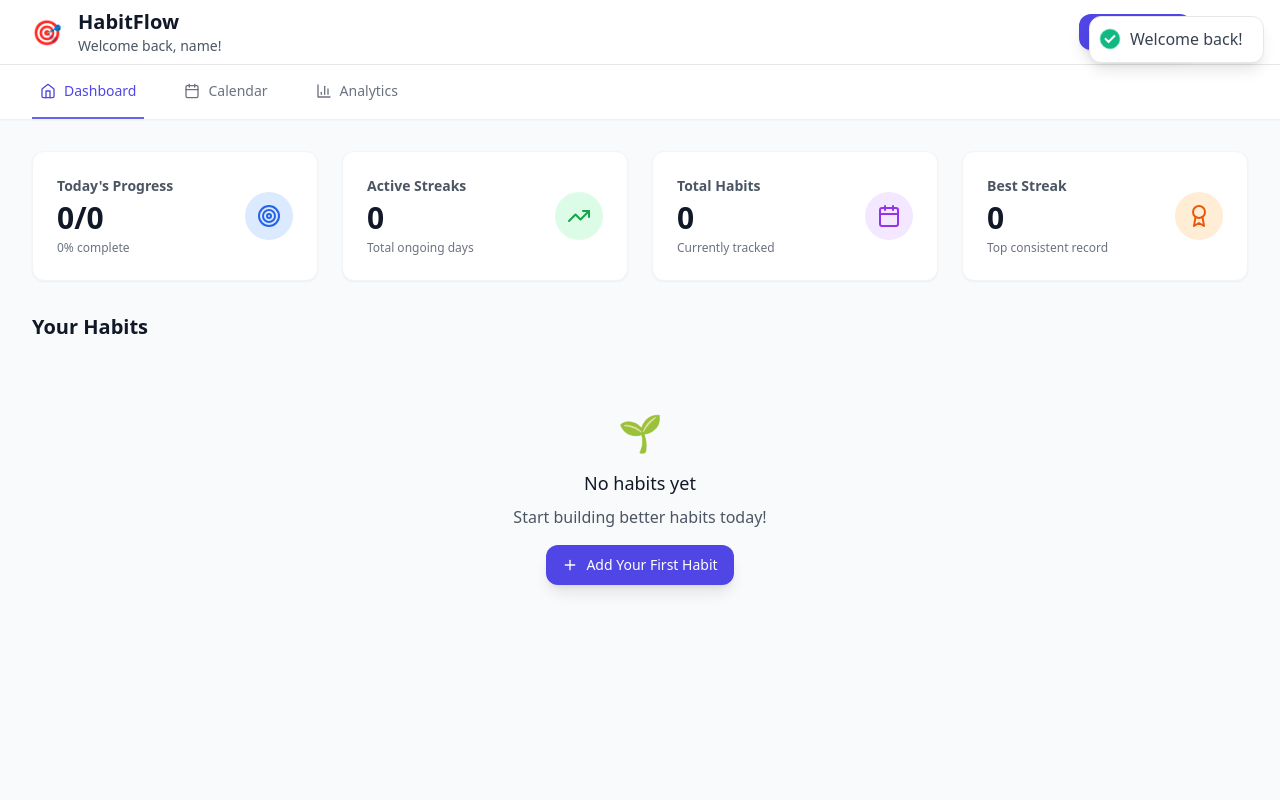
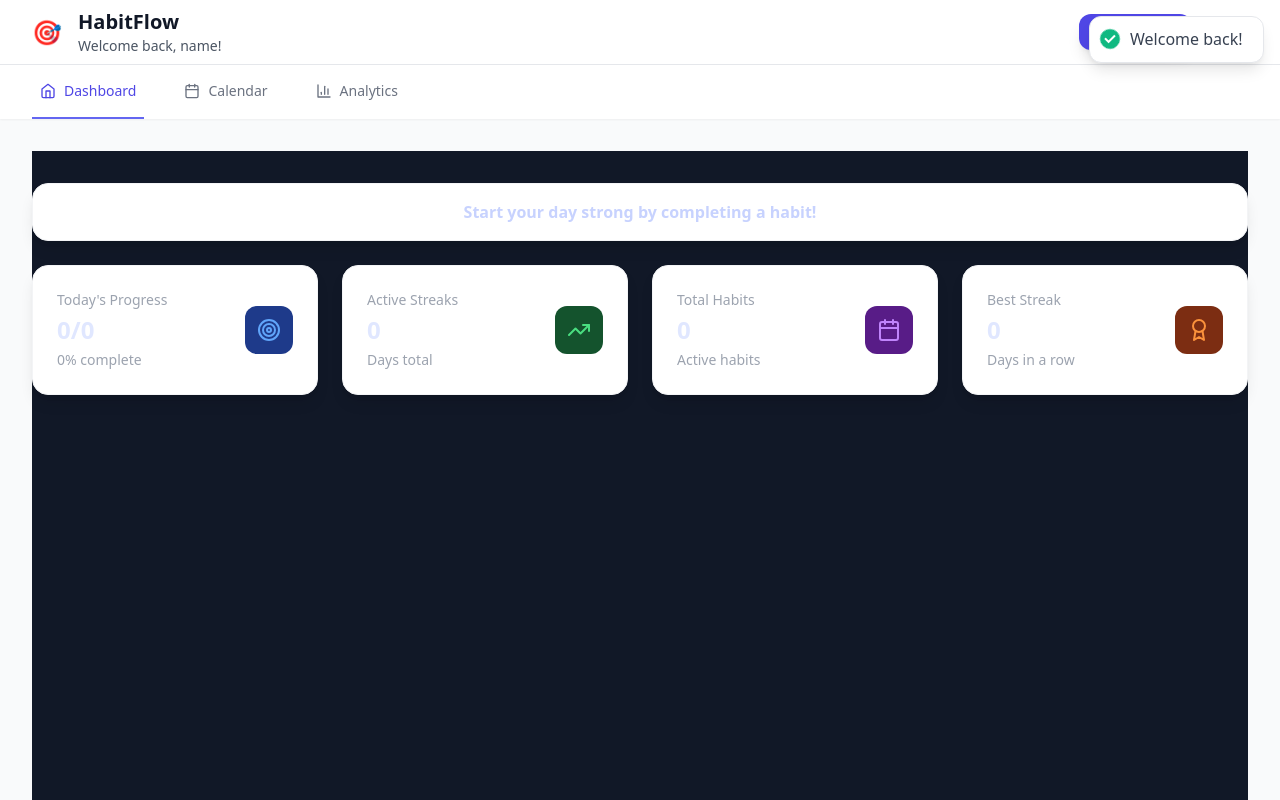
Before and after one commit to stormothecyborg/CBA_website, a React (Vite) app: page / in a window 1280 px wide. Both pictures are taken after typing "name@example.com", "Sample123" into the empty fields and a click on the button "Sign in". Shown: the top 800 px of the page. Built offline with nearby package versions, Linux system fonts and the light colour scheme.

Commit message:
Updated dashboard
added motivational quote, daily streak and changed the background color

```diff
--- a/src/components/dashboard/StatsOverview.tsx
+++ b/src/components/dashboard/StatsOverview.tsx
@@ -1,25 +1,34 @@
 import React from 'react';
 import { motion } from 'framer-motion';
-import { Target, TrendingUp, Calendar, Award } from 'lucide-react';
+import { Target, TrendingUp, Calendar, Award, Star } from 'lucide-react';
 import { format } from 'date-fns';
 import { useHabits } from '../../hooks/useHabits';
 import { Card } from '../ui/Card';
 
 export const StatsOverview: React.FC = () => {
   const { habits, entries, streaks, getHabitEntry } = useHabits();
+
   const today = format(new Date(), 'yyyy-MM-dd');
-
-  const todayCompletions = habits.filter(
-    (habit) => getHabitEntry(habit.id, today)?.completed
+  const todayCompletions = habits.filter(habit =>
+    getHabitEntry(habit.id, today)?.completed
   ).length;
 
-  const totalStreaks = streaks.reduce((sum, s) => sum + s.current, 0);
-  const longestStreak =
-    streaks.length > 0 ? Math.max(...streaks.map((s) => s.longest)) : 0;
-  const completionRate =
-    habits.length > 0
-      ? Math.round((todayCompletions / habits.length) * 100)
-      : 0;
+  const totalStreaks = streaks.reduce((sum, streak) => sum + streak.current, 0);
+  const longestStreak = Math.max(...streaks.map(s => s.longest), 0);
+  const completionRate = habits.length > 0 ? Math.round((todayCompletions / habits.length) * 100) : 0;
+
+  // Find habit with longest streak (safe version)
+  const longestStreakIndex = streaks.findIndex(s => s.longest === longestStreak);
+  const longestStreakHabit = (longestStreakIndex !== -1 && habits[longestStreakIndex])
+    ? habits[longestStreakIndex]
+    : null;
+
+  // Motivational message
+  let motivationalMessage = "Start your day strong by completing a habit!";
+  if (completionRate === 100) motivationalMessage = "Amazing! You completed all your habits today! 🎉";
+  else if (completionRate >= 75) motivationalMessage = "Great job! Keep pushing for 100%! 💪";
+  else if (completionRate >= 50) motivationalMessage = "Good progress! Stay consistent!";
+  else if (completionRate > 0) motivationalMessage = "Every step counts. Keep going!";
 
   const stats = [
     {
@@ -27,59 +36,74 @@ export const StatsOverview: React.FC = () => {
       value: `${todayCompletions}/${habits.length}`,
       subtitle: `${completionRate}% complete`,
       icon: Target,
-      color: 'text-blue-600',
-      bgColor: 'bg-blue-100',
+      color: 'text-blue-400',
+      bgColor: 'bg-blue-900',
     },
     {
       title: 'Active Streaks',
       value: totalStreaks.toString(),
-      subtitle: 'Total ongoing days',
+      subtitle: 'Days total',
       icon: TrendingUp,
-      color: 'text-green-600',
-      bgColor: 'bg-green-100',
+      color: 'text-green-400',
+      bgColor: 'bg-green-900',
     },
     {
       title: 'Total Habits',
       value: habits.length.toString(),
-      subtitle: 'Currently tracked',
+      subtitle: 'Active habits',
       icon: Calendar,
-      color: 'text-purple-600',
-      bgColor: 'bg-purple-100',
+      color: 'text-purple-400',
+      bgColor: 'bg-purple-900',
     },
     {
       title: 'Best Streak',
       value: longestStreak.toString(),
-      subtitle: 'Top consistent record',
+      subtitle: 'Days in a row',
       icon: Award,
-      color: 'text-orange-600',
-      bgColor: 'bg-orange-100',
+      color: 'text-orange-400',
+      bgColor: 'bg-orange-900',
     },
-  ];
+    longestStreakHabit && {
+      title: 'Longest Streak Habit',
+      value: longestStreakHabit.name,
+      subtitle: `🔥 ${longestStreak} days`,
+      icon: Star,
+      color: 'text-yellow-400',
+      bgColor: 'bg-yellow-900',
+    }
+  ].filter(Boolean);
 
   return (
+    <div className="bg-gray-900 min-h-screen py-8">
+      <Card className="mb-6 p-4 bg-gray-800 text-center text-indigo-200 font-semibold shadow">
+        {motivationalMessage}
+      </Card>
       <div className="grid grid-cols-1 sm:grid-cols-2 lg:grid-cols-4 gap-6">
-      {stats.map(({ title, value, subtitle, icon: Icon, color, bgColor }, index) => (
+        {stats.map((stat, index) => {
+          const Icon = stat.icon;
+          return (
             <motion.div
-          key={title}
+              key={stat.title}
               initial={{ opacity: 0, y: 20 }}
               animate={{ opacity: 1, y: 0 }}
-          transition={{ delay: index * 0.1, duration: 0.4 }}
-          aria-label={`Stat card for ${title}`}
+              transition={{ delay: index * 0.1 }}
             >
-          <Card hover className="p-6 rounded-xl shadow-sm bg-white transition-transform hover:scale-[1.02]">
+              <Card hover className="p-6 bg-gray-800">
                 <div className="flex items-center justify-between">
                   <div>
-                <p className="text-sm font-semibold text-gray-600">{title}</p>
-                <p className="text-3xl font-bold text-gray-900 mt-1">{value}</p>
-                <p className="text-xs text-gray-500 mt-1">{subtitle}</p>
+                    <p className="text-sm font-medium text-gray-400">{stat.title}</p>
+                    <p className="text-2xl font-bold text-indigo-100 mt-1">{stat.value}</p>
+                    <p className="text-sm text-gray-400 mt-1">{stat.subtitle}</p>
                   </div>
-              <div className={`p-3 rounded-full ${bgColor}`}>
-                <Icon className={`w-6 h-6 ${color}`} />
+                  <div className={`p-3 rounded-xl ${stat.bgColor}`}>
+                    <Icon className={`w-6 h-6 ${stat.color}`} />
                   </div>
                 </div>
               </Card>
             </motion.div>
-      ))}
+          );
+        })}
+      </div>
     </div>
   );
 };
```
Lines whose indentation alone changed are shown as unchanged.
